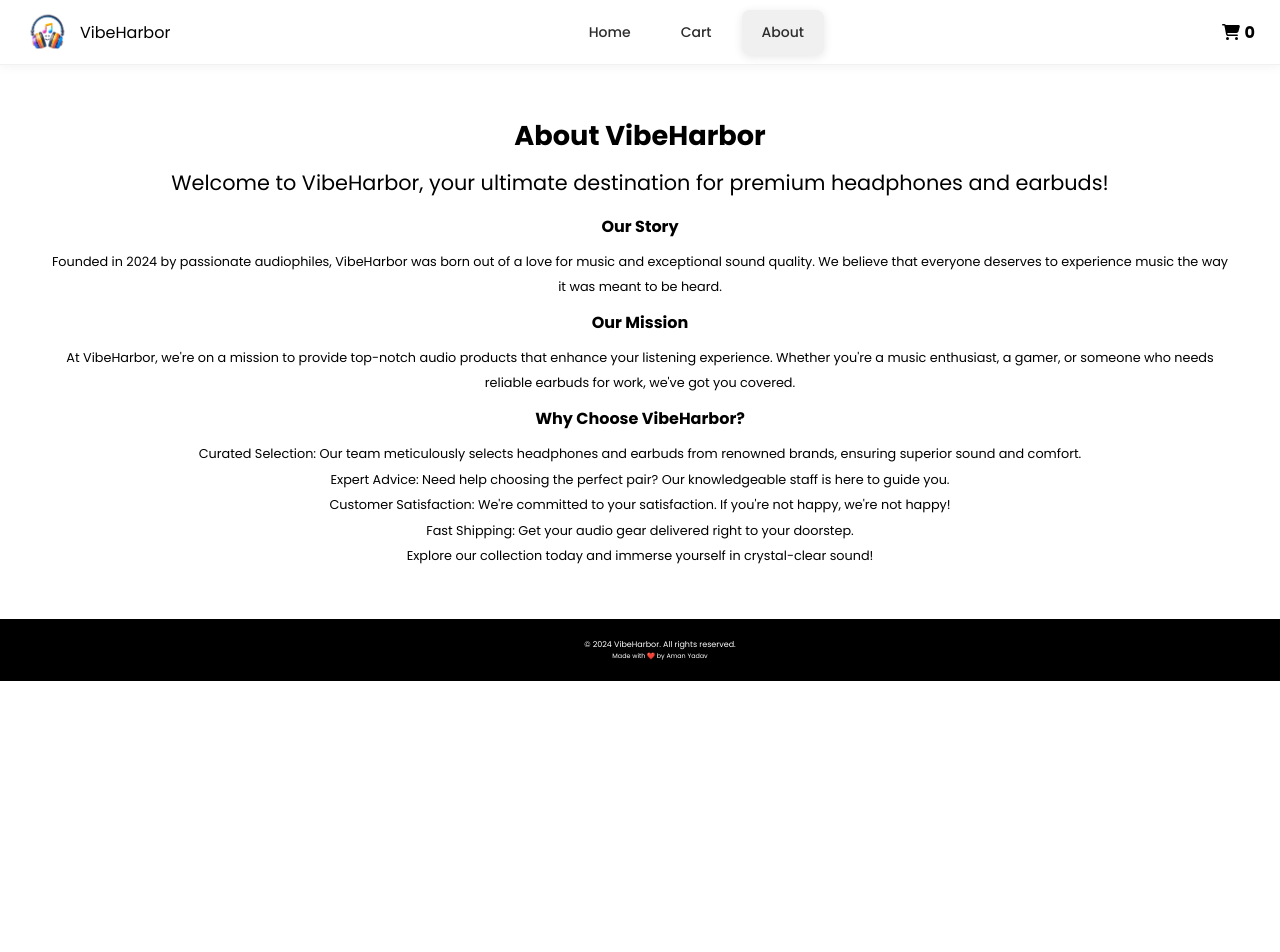
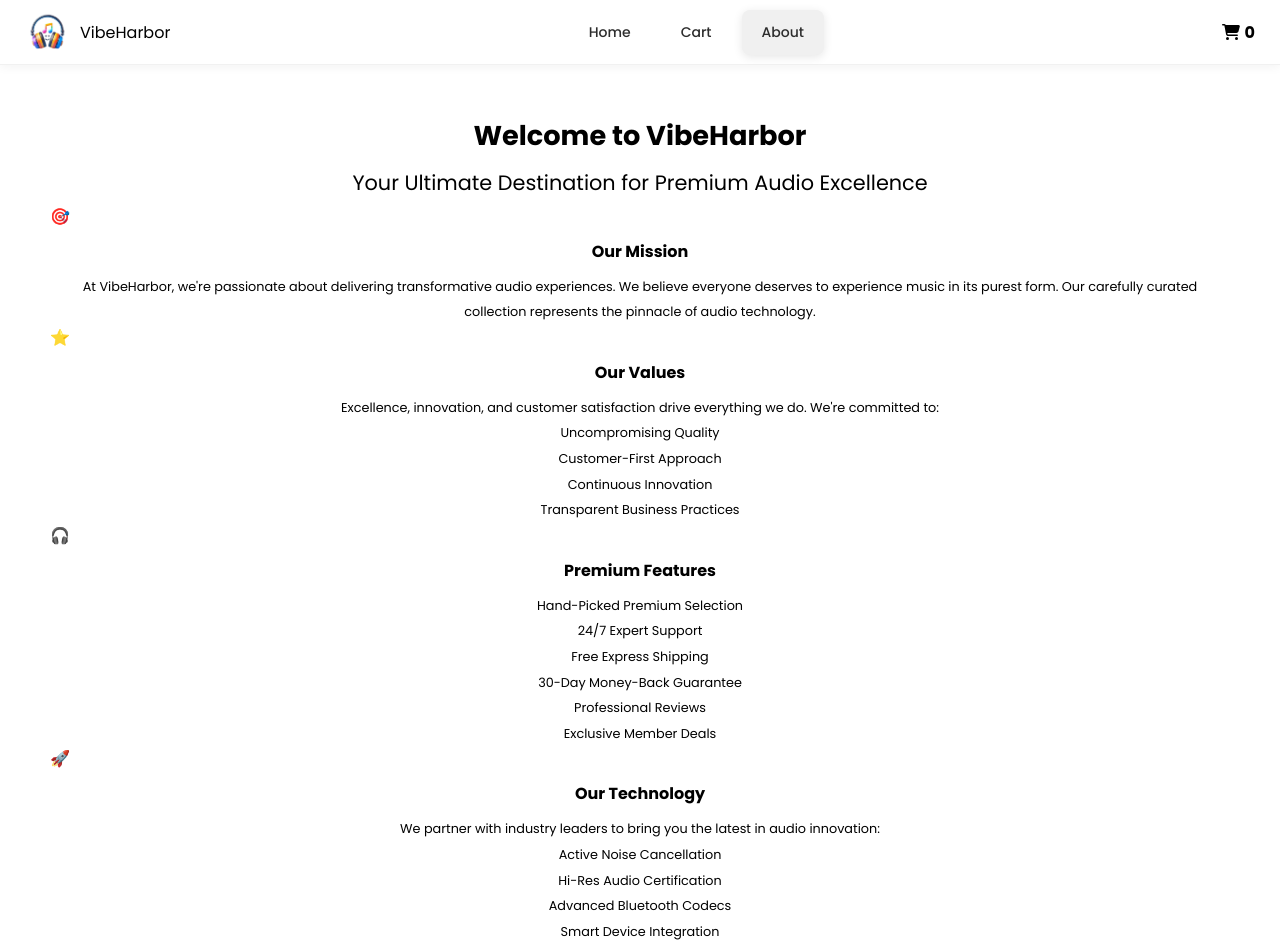
Before and after one commit to Aman-Yadav-1/VibeHarbor, a React (Create React App) app: page /about in a window 1280 px wide. Shown: the top 952 px of the page. Before the commit the page ends 800 px from the top, so only its background shows below. Built offline with nearby package versions, Linux system fonts and the light colour scheme.

Commit message:
Update About.js

```diff
--- a/src/pages/About.js
+++ b/src/pages/About.js
@@ -1,30 +1,66 @@
 import React from 'react'
 
 export const About = () => {
-    return (
-        <div className="about-section">
-          <h1>About VibeHarbor</h1>
-          <p className="main-about">
-            Welcome to VibeHarbor, your ultimate destination for premium headphones and earbuds!
+  return (
+    <div className="about-section">
+      <div className="about-header">
+        <h1>Welcome to VibeHarbor</h1>
+        <p className="main-about">
+          Your Ultimate Destination for Premium Audio Excellence
+        </p>
+      </div>
+
+      <div className="about-grid">
+        <section className="about-card mission">
+          <div className="icon">🎯</div>
+          <h2>Our Mission</h2>
+          <p>At VibeHarbor, we're passionate about delivering transformative audio experiences. We believe everyone deserves to experience music in its purest form. Our carefully curated collection represents the pinnacle of audio technology.</p>
+        </section>
+
+        <section className="about-card values">
+          <div className="icon">⭐</div>
+          <h2>Our Values</h2>
+          <p>Excellence, innovation, and customer satisfaction drive everything we do. We're committed to:
+            <ul>
+              <li>Uncompromising Quality</li>
+              <li>Customer-First Approach</li>
+              <li>Continuous Innovation</li>
+              <li>Transparent Business Practices</li>
+            </ul>
           </p>
-          <h2>Our Story</h2>
-          <p>
-            Founded in 2024 by passionate audiophiles, VibeHarbor was born out of a love for music and exceptional sound quality. We believe that everyone deserves to experience music the way it was meant to be heard.
+        </section>
+
+        <section className="about-card features">
+          <div className="icon">🎧</div>
+          <h2>Premium Features</h2>
+          <ul className="feature-list">
+            <li>Hand-Picked Premium Selection</li>
+            <li>24/7 Expert Support</li>
+            <li>Free Express Shipping</li>
+            <li>30-Day Money-Back Guarantee</li>
+            <li>Professional Reviews</li>
+            <li>Exclusive Member Deals</li>
+          </ul>
+        </section>
+
+        <section className="about-card technology">
+          <div className="icon">🚀</div>
+          <h2>Our Technology</h2>
+          <p>We partner with industry leaders to bring you the latest in audio innovation:
+            <ul>
+              <li>Active Noise Cancellation</li>
+              <li>Hi-Res Audio Certification</li>
+              <li>Advanced Bluetooth Codecs</li>
+              <li>Smart Device Integration</li>
+            </ul>
           </p>
-          <h2>Our Mission</h2>
-          <p>
-            At VibeHarbor, we're on a mission to provide top-notch audio products that enhance your listening experience. Whether you're a music enthusiast, a gamer, or someone who needs reliable earbuds for work, we've got you covered.
-          </p>
-          <h2>Why Choose VibeHarbor?</h2>
-          <ul>
-            <li>Curated Selection: Our team meticulously selects headphones and earbuds from renowned brands, ensuring superior sound and comfort.</li>
-            <li>Expert Advice: Need help choosing the perfect pair? Our knowledgeable staff is here to guide you.</li>
-            <li>Customer Satisfaction: We're committed to your satisfaction. If you're not happy, we're not happy!</li>
-            <li>Fast Shipping: Get your audio gear delivered right to your doorstep.</li>
-          </ul>
-          <p>
-            Explore our collection today and immerse yourself in crystal-clear sound!
-          </p>
-        </div>
-      );
-}
+        </section>
+      </div>
+
+      <section className="commitment-banner">
+        <h2>Our Commitment to Excellence</h2>
+        <p>From audiophiles to casual listeners, we're here to help you discover the perfect audio companion for your lifestyle. Join thousands of satisfied customers who've elevated their listening experience with VibeHarbor.</p>
+      </section>
+    </div>
+  );
+};
```
